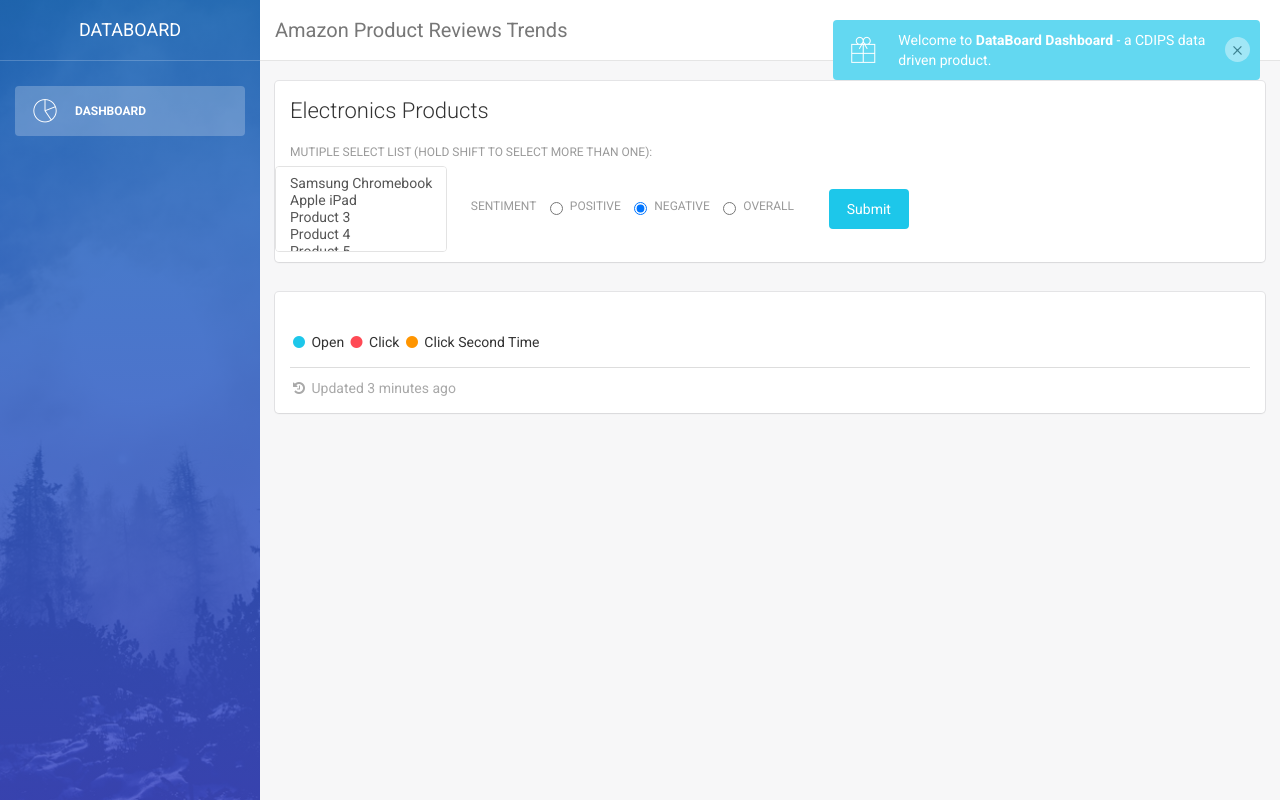
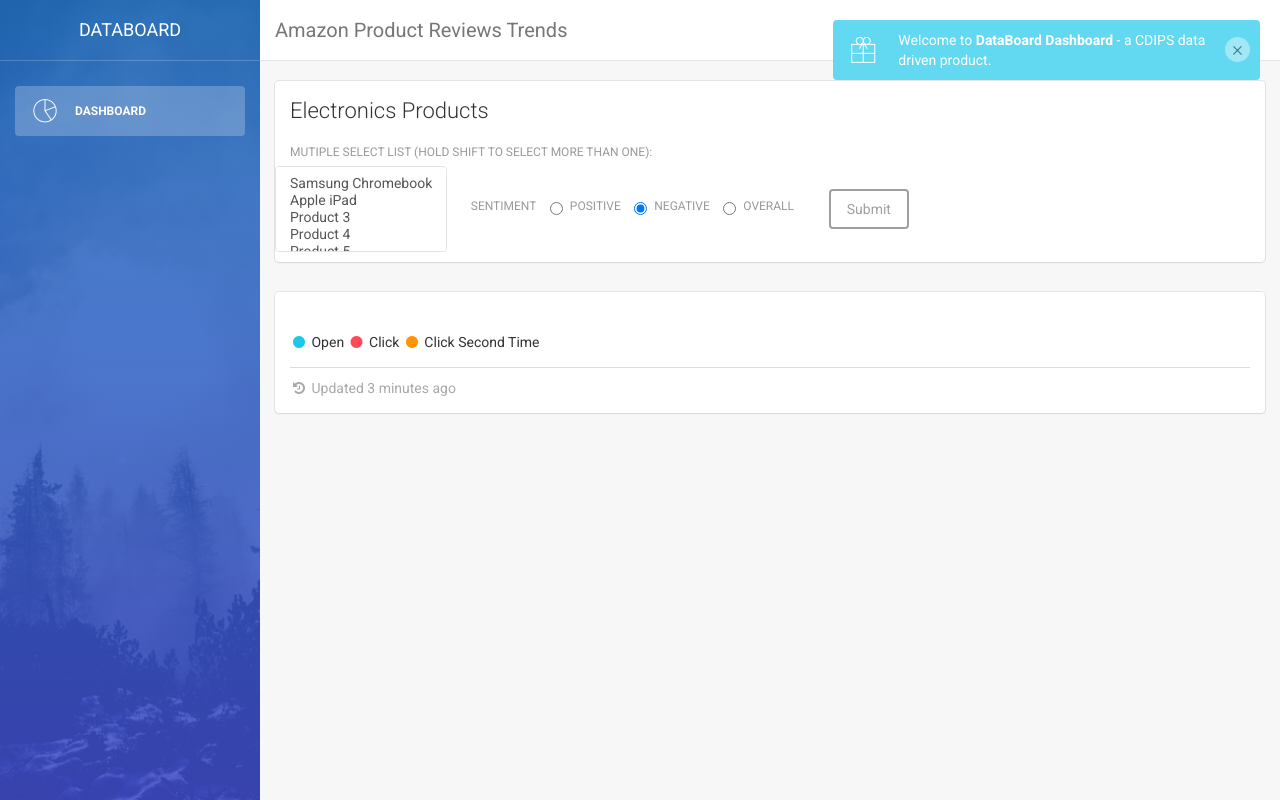
Before and after one commit to CDIPSDataScience2016/cdips-datawicked, a Flask app: template app/templates/dashboard.html in a window 1280 px wide. Run offline with Flask 2, Linux system fonts and the light colour scheme; the template is opened without the code that fills it, so the values that code supplies are empty; parts of the project's set-up code (start-up, migrations or seed data) failed here and were passed over; some libraries are stand-ins or nearby versions.

Commit message:
updated form oriention

```diff
--- a/app/templates/dashboard.html
+++ b/app/templates/dashboard.html
@@ -115,16 +115,15 @@
                         Overall</label>
                </div>
                 &nbsp;&nbsp;&nbsp;&nbsp;&nbsp;&nbsp;&nbsp;&nbsp;
-               <div class="form-group" align="right">
-                <button type="submit" class="btn btn-fill btn-default btn-info">Submit</button>
-                </div>
-              </div>
+                <button type="submit" class="btn btn-default">Submit</button>
+             </div>
           </form>
 <!--
                 <select name="product_select" multiple="" class="ui fluid dropdown">
                       <option value="Samsung Chromebook">Samsung Chromebook</option>
                       <option value="Apple iPad">Apple iPad</option>
                   </select>
+                  btn btn-fill btn-default btn-info
 
 
 	    <div class="content">
```
